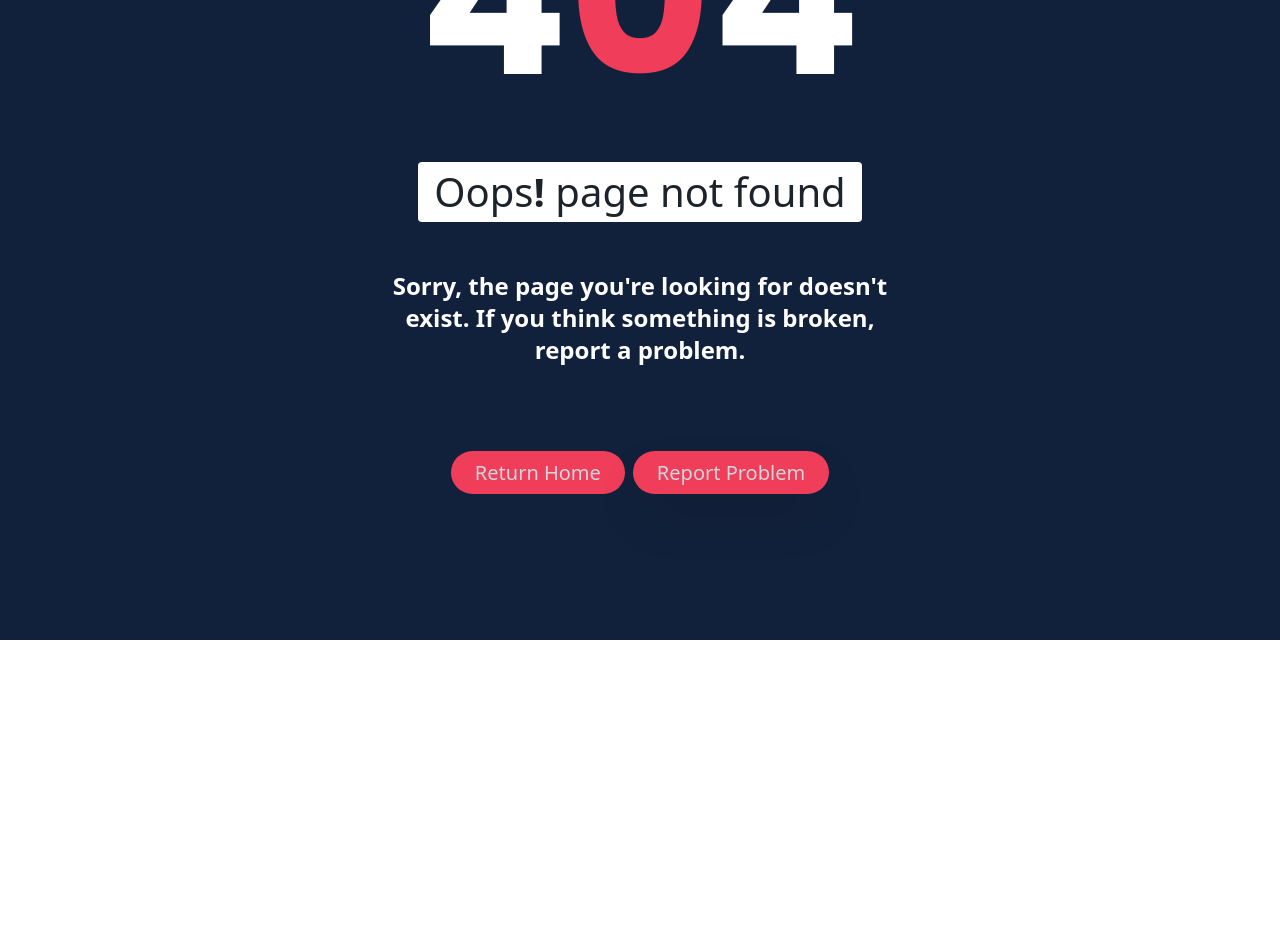
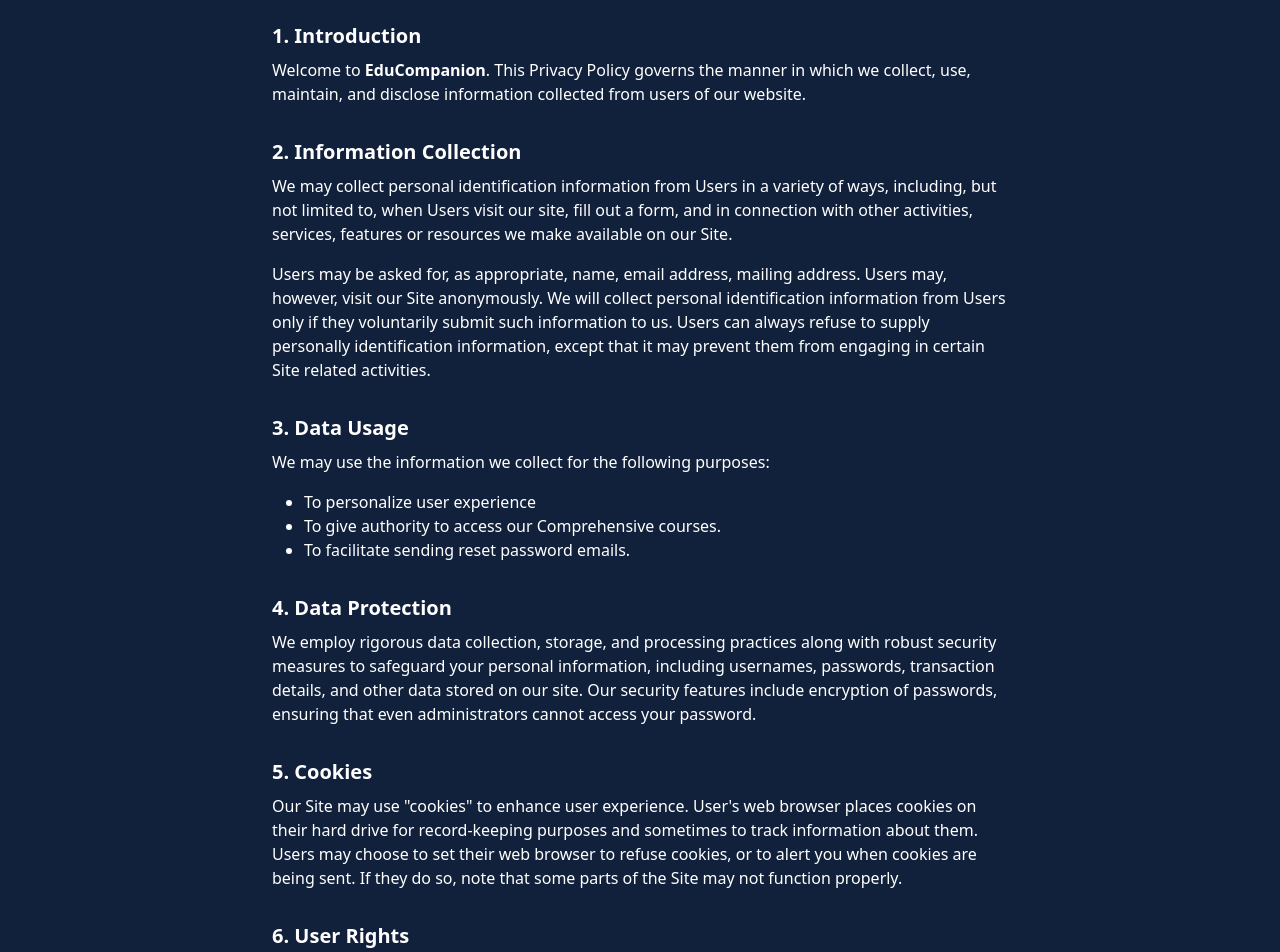
Before and after one commit to Raish10100/EduCompanion, a React (Vite) app in the folder client/: page /legal/privacyandpolicy in a window 1280 px wide. Before the commit this address had no page. Shown: the part 160-1112 px from the top of the page. Before the commit the page ends 800 px from the top, so only its background shows below. Built offline with nearby package versions, Linux system fonts and the light colour scheme.

Commit message:
Added Privacy Policy page

```diff
--- a/client/src/App.jsx
+++ b/client/src/App.jsx
@@ -23,6 +23,7 @@
 import DisplayLectures from "./Pages/Dashboard/DisplayLectures";
 import TermsAndConditions from "./Pages/Legal/TermsAndConditions";
 import ScrollToTop from "./Helpers/ScrollToTop";
+import PrivacyPolicy from "./Pages/Legal/PrivacyPolicy";
 
 function App() {
   return (
@@ -55,10 +56,8 @@
           <Route path="/course/displaylectures" element={<DisplayLectures />} />
         </Route>
 
-        <Route
-          path="/legal/termsandconditions"
-          element={<TermsAndConditions />}
-        />
+        <Route path="/legal/termsandconditions" element={<TermsAndConditions />}/>
+        <Route path="/legal/privacyandpolicy" element={<PrivacyPolicy />}/>
 
         <Route path="/denied" element={<Denied />} />
         <Route path="/*" element={<NotFound />} />
--- a/client/src/Components/footer.jsx
+++ b/client/src/Components/footer.jsx
@@ -25,7 +25,7 @@
                 <h2 className='font-bold text-2xl'>Legal</h2>
                 <ul className='flex flex-col sm:items-start gap-3 items-center mt-3'>
                    <li><Link className='hover:text-[#3c8ff4] transition-all ease-in-out duration-300'>Refund & Cancellation Policy</Link></li>
-                   <li><Link className='hover:text-[#3c8ff4] transition-all ease-in-out duration-300'>Privacy Policy</Link></li>
+                   <li><Link className='hover:text-[#3c8ff4] transition-all ease-in-out duration-300' to={"/legal/privacyandpolicy"}>Privacy Policy</Link></li>
                    <li><Link className='hover:text-[#3c8ff4] transition-all ease-in-out duration-300' to={"/legal/termsandconditions"}>Terms and conditions</Link></li>
                 </ul>
             </section>
--- /dev/null
+++ b/client/src/Pages/Legal/PrivacyPolicy.jsx
@@ -0,0 +1,126 @@
+import HomeLayout from "../../Layouts/HomeLayout";
+
+function PrivacyPolicy() {
+  return (
+    <HomeLayout>
+      <main className="dark:bg-transparent bg-[#e5e7eb] min-h-screen text-black dark:text-white">
+        <div className="max-w-3xl mx-auto px-4 py-8">
+          <h1 className="text-3xl font-bold mb-8 text-center">
+            Privacy Policy
+          </h1>
+
+          <section className="mb-8">
+            <h2 className="text-xl font-semibold mb-2">1. Introduction</h2>
+            <p className="mb-4">
+              Welcome to <span className="font-bold">EduCompanion</span>. This
+              Privacy Policy governs the manner in which we collect, use,
+              maintain, and disclose information collected from users of our
+              website.
+            </p>
+          </section>
+
+          <section className="mb-8">
+            <h2 className="text-xl font-semibold mb-2">
+              2. Information Collection
+            </h2>
+            <p className="mb-4">
+              We may collect personal identification information from Users in a
+              variety of ways, including, but not limited to, when Users visit
+              our site, fill out a form, and in connection with other
+              activities, services, features or resources we make available on
+              our Site.
+            </p>
+            <p className="mb-4">
+              Users may be asked for, as appropriate, name, email address,
+              mailing address. Users may, however, visit our Site anonymously.
+              We will collect personal identification information from Users
+              only if they voluntarily submit such information to us. Users can
+              always refuse to supply personally identification information,
+              except that it may prevent them from engaging in certain Site
+              related activities.
+            </p>
+          </section>
+
+          <section className="mb-8">
+            <h2 className="text-xl font-semibold mb-2">3. Data Usage</h2>
+            <p className="mb-4">
+              We may use the information we collect for the following purposes:
+            </p>
+            <ul className="list-disc ml-8 mb-4">
+              <li>To personalize user experience</li>
+              <li>To give authority to access our Comprehensive courses.</li>
+              <li>To facilitate sending reset password emails.</li>
+            </ul>
+          </section>
+
+          <section className="mb-8">
+            <h2 className="text-xl font-semibold mb-2">4. Data Protection</h2>
+            <p className="mb-4">
+              We employ rigorous data collection, storage, and processing
+              practices along with robust security measures to safeguard your
+              personal information, including usernames, passwords, transaction
+              details, and other data stored on our site. Our security features
+              include encryption of passwords, ensuring that even administrators
+              cannot access your password.
+            </p>
+          </section>
+
+          <section className="mb-8">
+            <h2 className="text-xl font-semibold mb-2">5. Cookies</h2>
+            <p className="mb-4">
+              Our Site may use "cookies" to enhance user experience. User's web
+              browser places cookies on their hard drive for record-keeping
+              purposes and sometimes to track information about them. Users may
+              choose to set their web browser to refuse cookies, or to alert you
+              when cookies are being sent. If they do so, note that some parts
+              of the Site may not function properly.
+            </p>
+          </section>
+
+          <section className="mb-8">
+            <h2 className="text-xl font-semibold mb-2">6. User Rights</h2>
+            <p className="mb-4">
+              Users have the right to access their data from the profile page,
+              edit their information, cancel subscriptions, and change
+              passwords. Additionally, if a user forgets their password, they
+              can utilize the reset password option available on the login page.
+            </p>
+          </section>
+
+          <section className="mb-8">
+            <h2 className="text-xl font-semibold mb-2">7. Changes to Policy</h2>
+            <p className="mb-4">
+              We have the right to update this privacy policy at any time. We
+              encourage Users to frequently check this page for any changes. You
+              acknowledge and agree that it is your responsibility to review
+              this privacy policy periodically and become aware of
+              modifications.
+            </p>
+          </section>
+
+          <section>
+            <h2 className="text-xl font-semibold mb-2">
+              8. Contact Information
+            </h2>
+            <p className="mb-4">
+              For questions or concerns regarding this Privacy Policy, please
+              contact us at:
+            </p>
+            <p className="mb-4">
+              Email:{" "}
+              <a
+                href="mailto:educompanion.it@gmail.com"
+                target="_blank"
+                className="hover:text-[#3c8ff4] underline text-blue-600 hover:underline transition-all duration-300 ease-in-out"
+              >
+                educompanion.it@gmail.com
+              </a>
+            </p>
+          </section>
+        </div>
+      </main>
+    </HomeLayout>
+  );
+}
+
+export default PrivacyPolicy;
```
